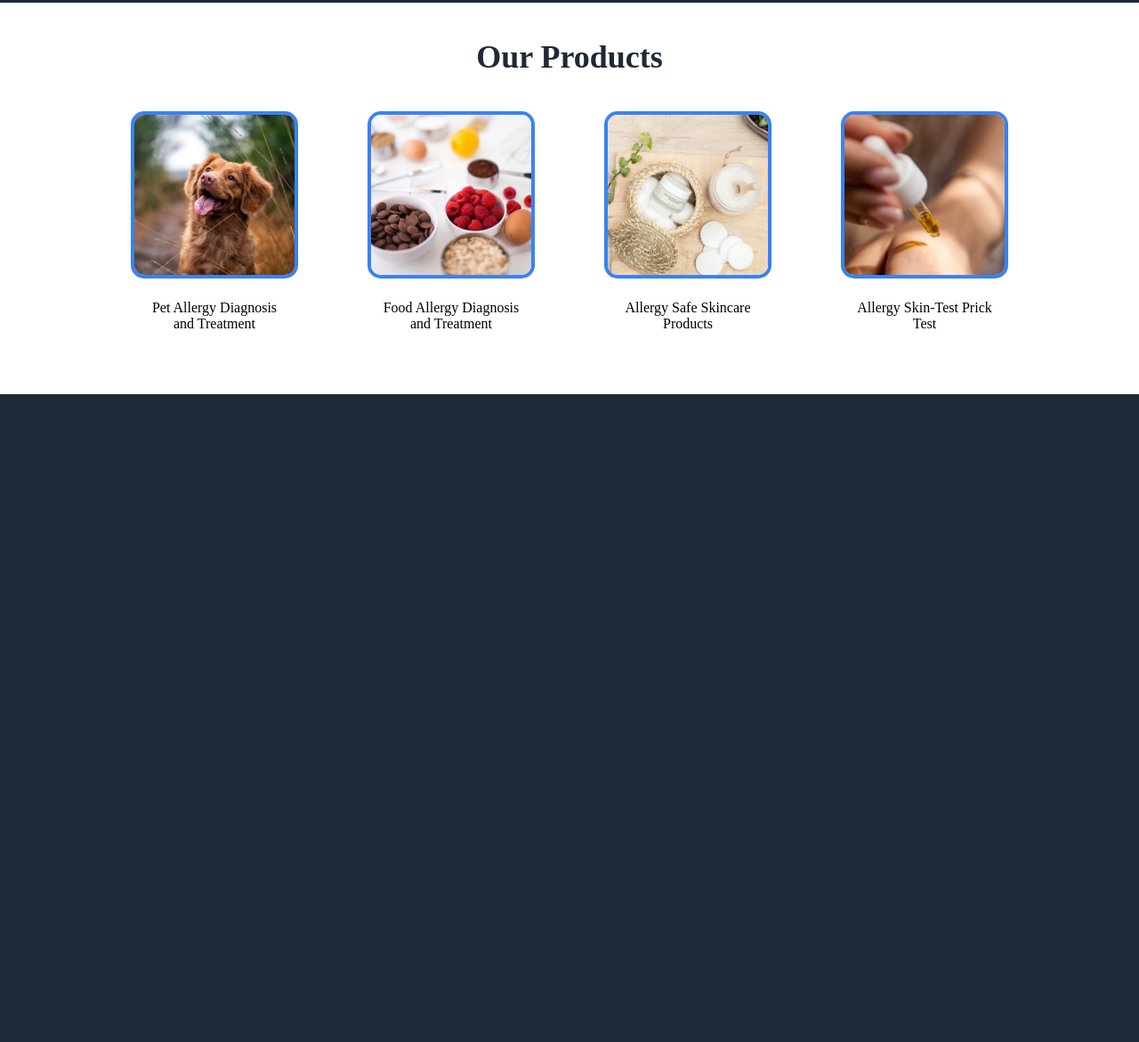
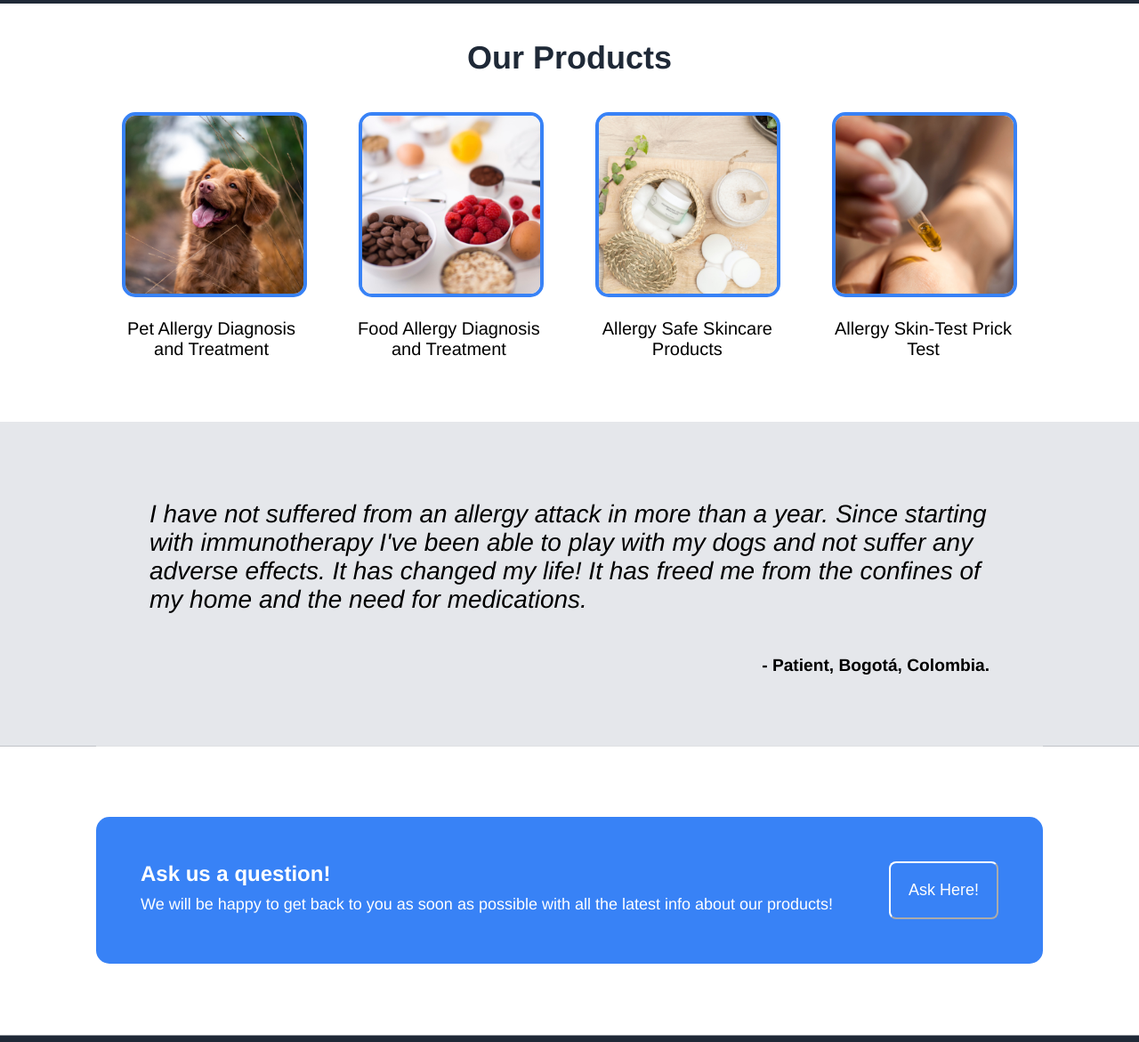
Before and after one commit to ladinofel/landing-page, a plain HTML site: page index.html in a window 1280 px wide. Shown: the part 456-1627 px from the top of the page at 89% size. Before the commit the page ends 907 px from the top, so only its background shows below. Drawn offline with Linux system fonts and the light colour scheme.

Commit message:
Add the quote and ask a question containers and change the font for the webpage

```diff
--- a/index.html
+++ b/index.html
@@ -17,12 +17,12 @@
   <div class="sub-header-container">
     <div class="left-sub-content">
       <div class="sub-title">About Us</div>
-      <div class="sub-text"> INMUNOTEK COLOMBIA is a pharmaceutical laboratory located in the city of Santiago de Cali, Colombia. The company commercializes products in the field of allergy and immunology for the diagnosis and treatment of human pathologies. Operations began in Colombia in March 2013. Since its creation, our goal has been to offer top quality, innovative and competitive products useful for the health professional, and safe and effective for the patients. </div>
+      <div class="sub-text"> INMUNOTEK COLOMBIA is a pharmaceutical laboratory located in the city of Santiago de Cali, Colombia. The company commercializes products in the field of allergy and immunology for the diagnosis and treatment of human pathologies.</div>
       <button>Register to Our Newsletter</button>
     </div>
     <div class="right-sub-img">
       <img class="plant" src="./img/left-sub-img.jpg" alt="A plant in a field.">
-    </div>
+  </div>
   <div class="top-middle-container full-bleed">
     <div class="middle-subtitle"> Our Products </div>
     <ul class="image-list">
@@ -38,14 +38,19 @@
       <li>Allergy Skin-Test Prick<br> Test</li>
     </ul>
   </div>
-
-
+  <div class="bottom-middle-container full-bleed-two">
+    <p class="quote"> I have not suffered from an allergy attack in more than a year. Since starting with immunotherapy I've been able to play with my dogs and not suffer any adverse effects. It has changed my life! It has freed me from the confines of my home and the need for medications.</p>
+    <p class="patient"> - Patient, Bogotá, Colombia. </p>
   </div>
-
-
-
-
-
+  <div class="call-to-action full-bleed-three">
+    <div class="within">
+      <div class="left-info">
+        <div class="sub-title-call">Ask us a question!</div>
+        <div class="text-call"> We will be happy to get back to you as soon as possible with all the latest info about our products!</div>
+      </div>
+      <div class="right-info"><button>Ask Here!</button></div>
+    </div>
+</div>
 
 
 
--- a/styles.css
+++ b/styles.css
@@ -2,12 +2,11 @@ body {
   background-color: #1F2937;
   display: flex;
   flex-direction: column;
-	font-family: "Andale Mono";
+	font-family: Helvetica;
 }
 
 .header-container {
   display: flex;
-  flex: 1;
   justify-content: space-between;
   color: white;
   align-items: center;
@@ -37,8 +36,6 @@ a {
 
 .sub-header-container {
   display: flex;
-  flex: 1;
-  align-items: center;
   flex-wrap: wrap;
   justify-content: space-between;
   padding-left: 100px;
@@ -86,9 +83,9 @@ button {
   color: black;
 	width: 100%;
 	flex-wrap: wrap;
-
 }
 
+.top-middle-container,
 .full-bleed {
 	box-shadow: 0 0 0 100vmax white;
 	clip-path: inset(0 -100vmax);
@@ -115,15 +112,82 @@ button {
 }
 
 .image-list img {
-  width: 180px;
+  width: 200px;
   height: auto;
   border-radius: 15px;
   border: 4px solid #3882F6;
 }
 
 .product-list li {
-  flex: 1;
   text-align: center;
   padding: 20px;
   margin-bottom: 50px;
+  font-weight: 500;
+  font-size: 20px;
 }
+
+.bottom-middle-container {
+  display: flex;
+  flex-direction: column;
+  background-color: #E5E7EB;
+  padding: 60px;
+}
+
+.quote {
+  font-size: 28px;
+  font-style: italic;
+  text-align: center justify;
+}
+
+.patient {
+  font-size: larger;
+  text-align: right;
+  font-weight: bolder;
+}
+
+.bottom-middle-container,
+.full-bleed-two {
+  box-shadow: 0 0 0 100vmax #E5E7EB;
+	clip-path: inset(0 -100vmax);
+}
+
+.call-to-action {
+  background-color: white;
+  display: flex;
+  flex: 1;
+  color: white;
+}
+
+.within {
+  display: flex;
+  flex: 1;
+  background-color: #3882F6;
+  margin-top: 80px;
+  margin-bottom: 80px;
+  padding: 50px;
+  justify-content: space-between;
+  border-radius: 15px;
+}
+
+.sub-title-call {
+  font-size: x-large;
+  font-weight: bold;
+  margin-bottom: 10px;
+}
+
+.text-call {
+  font-size: large;
+  display: flex;
+}
+
+.right-info button {
+  padding: 20px;
+  font-size: 18px;
+  border-color: white;
+}
+
+.call-to-action,
+.full-bleed-three {
+  box-shadow: 0 0 0 100vmax white;
+	clip-path: inset(0 -100vmax);
+}
```
